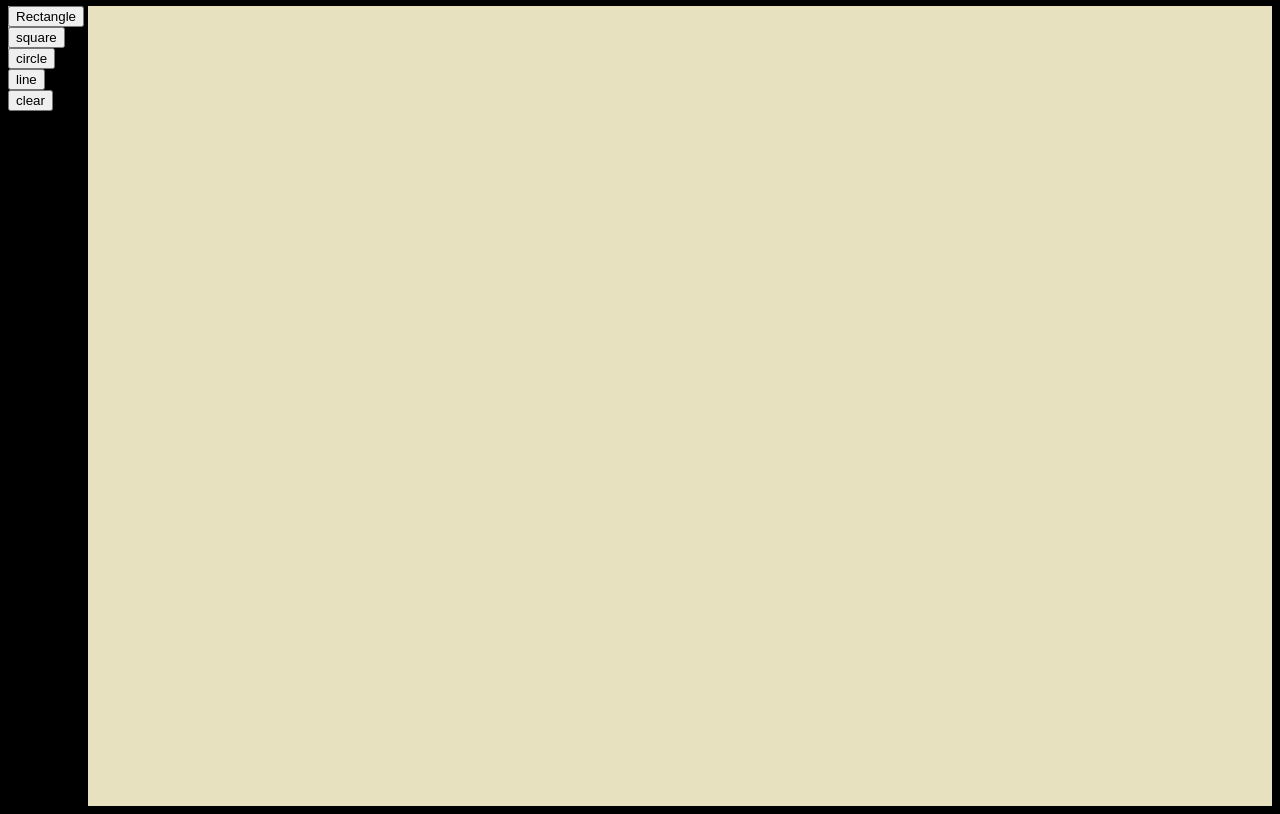
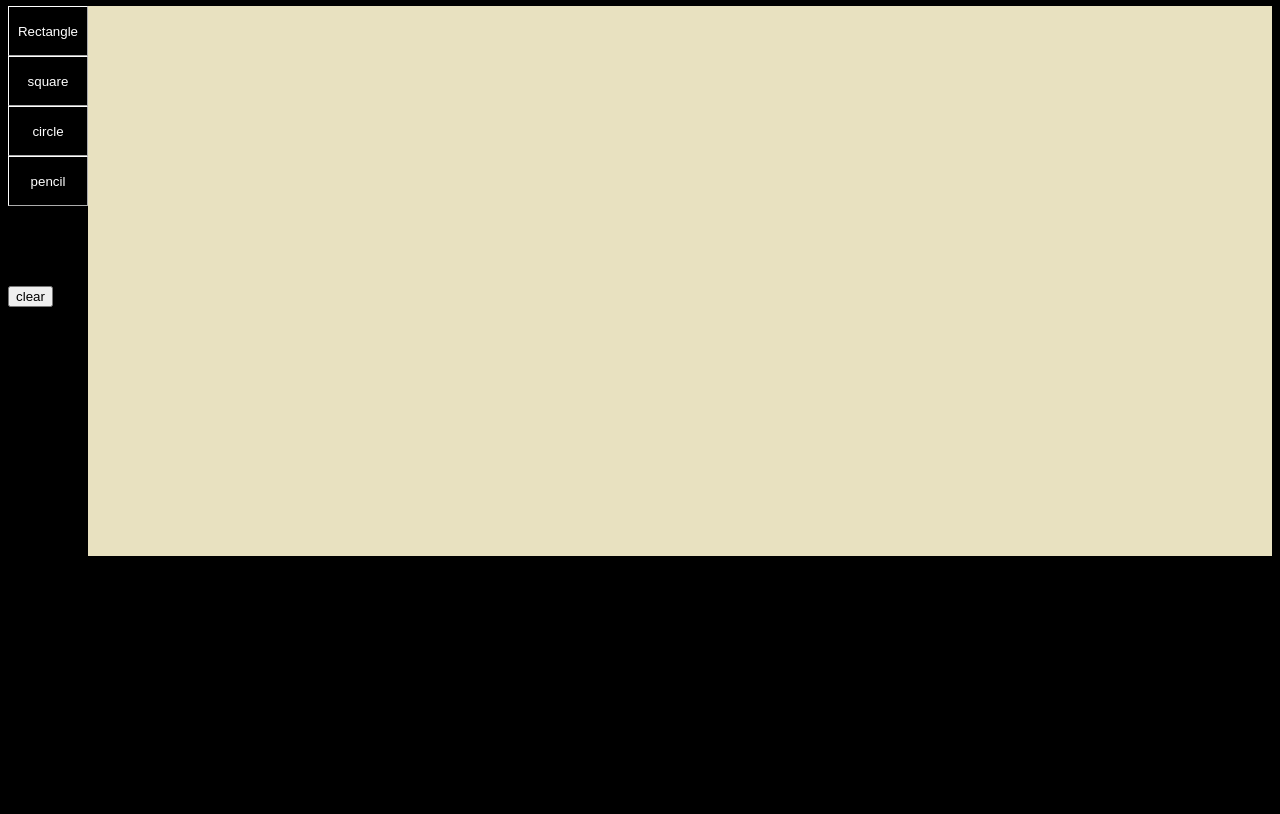
Before and after one commit to nithinkr1shna/toy_paint_application, a plain HTML site: page index.html in a window 1280 px wide. Shown: the part 60-874 px from the top of the page. After the commit the page ends 800 px from the top, so only its background shows below. Drawn offline with Linux system fonts and the light colour scheme.

Commit message:
resized canvas size

```diff
--- a/index.html
+++ b/index.html
@@ -1,22 +1,26 @@
 <html>
 <title> canvas ex </title>
-<head><h1>Paint </h1>
+<head><h1>DrawME</h1>
 
 <link rel = "stylesheet" href ="css/sample.css">
 </head>
 <body>
-<div class = "tools">
-	<button type ="button" onClick = "set_rect();">Rectangle</button>
-    <button type ="button" onClick = "set_sqr();" style = "cursor : pointer;" cursor : hand;">square</button>
-    <button type = "button" onClick = "set_circle();" style = "cursor: pointer;" cursor: hand;"> circle </button>
-    <button type = "button" onClick = "set_line();" style = "cursor: pointer;" cursor: hand;"> line </button>
-    <input id = "clear" type = "button" value ="clear" onClick = "clear();" />
+<div class ="container">
+	<div class = "tools">
+		<button class ="button" onClick = "set_rect();">Rectangle</button>
+	    <button class ="button" onClick = "set_sqr();" style = "cursor : pointer;" cursor : hand;">square</button>
+	    <button class = "button" onClick = "set_circle();" style = "cursor: pointer;" cursor: hand;"> circle </button>
+	    <button class = "button" onClick = "set_pencil();" style = "cursor: pointer;" cursor: hand;"> pencil </button>
+	    <div class = "delete">
+	        <input id = "clear" type = "button" value ="clear" onClick = "clear();" />
+	    </div>
 
-</div>
+	</div>
 
 
-<div class = "work-area">
-	<canvas id = "b" width = "800" height = "800"></canvas>
+	<div class = "work-area">
+		<canvas id = "b" width = "1300" height = "550"></canvas>
+	</div>
 </div>
 
 
```
